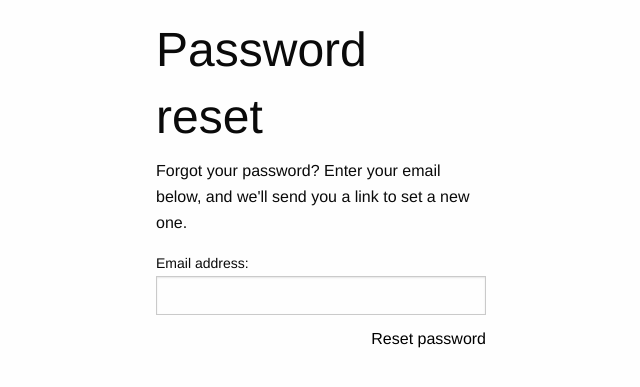
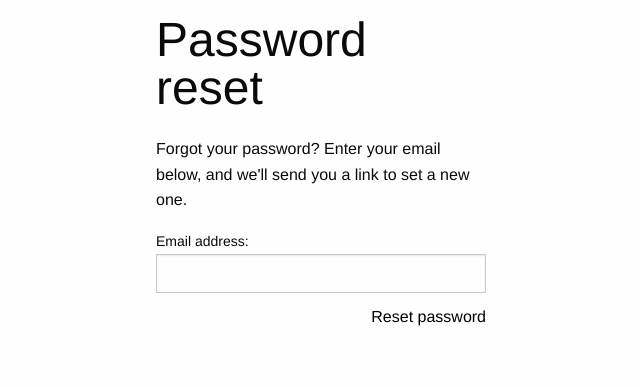
Before and after one commit to liddiard/monitor404, a Django app: page /accounts/password/reset/ in a window 1280 px wide. Shown: the top 387 px of the page, without its empty margins (319-959 px from the left). Run offline with Django 3.2, Linux system fonts and the light colour scheme; parts of the project's set-up code (start-up, migrations or seed data) failed here and were passed over; some libraries are stand-ins or nearby versions.

Commit message:
improved header spacing on registration pages

```diff
--- a/monitor/static/css/main.css
+++ b/monitor/static/css/main.css
@@ -35,6 +35,9 @@ section.registration {
   max-width: 350px;
   margin: 1em auto;
   padding: 0 10px; }
+  section.registration h1 {
+    line-height: 1;
+    margin-bottom: 0.5em; }
   section.registration button {
     float: right; }
 
--- a/monitor/static/sass/main.scss
+++ b/monitor/static/sass/main.scss
@@ -50,6 +50,11 @@ section.registration {
     max-width: 350px;
     margin: 1em auto;
     padding: 0 10px;
+
+    h1 {
+        line-height: 1;
+        margin-bottom: 0.5em;
+    }
 
     button {
         float: right;
```
